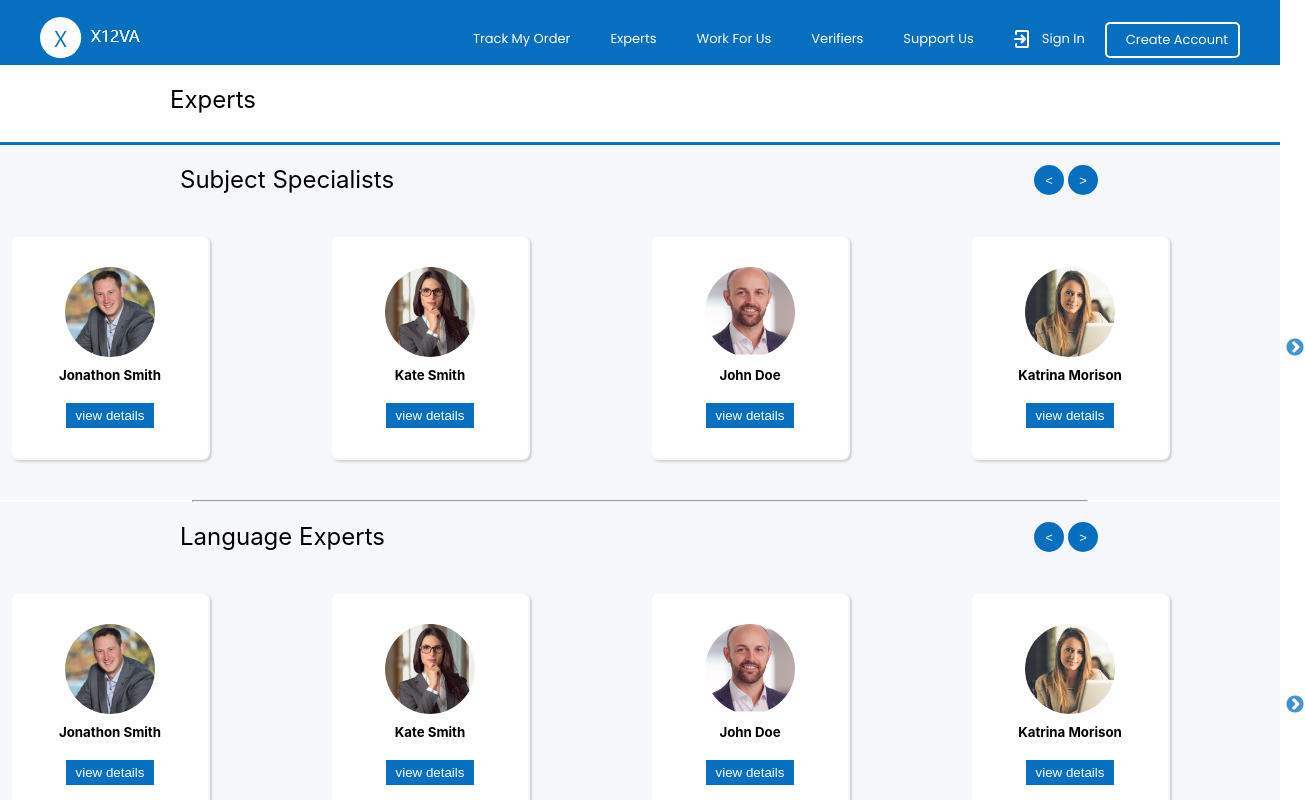
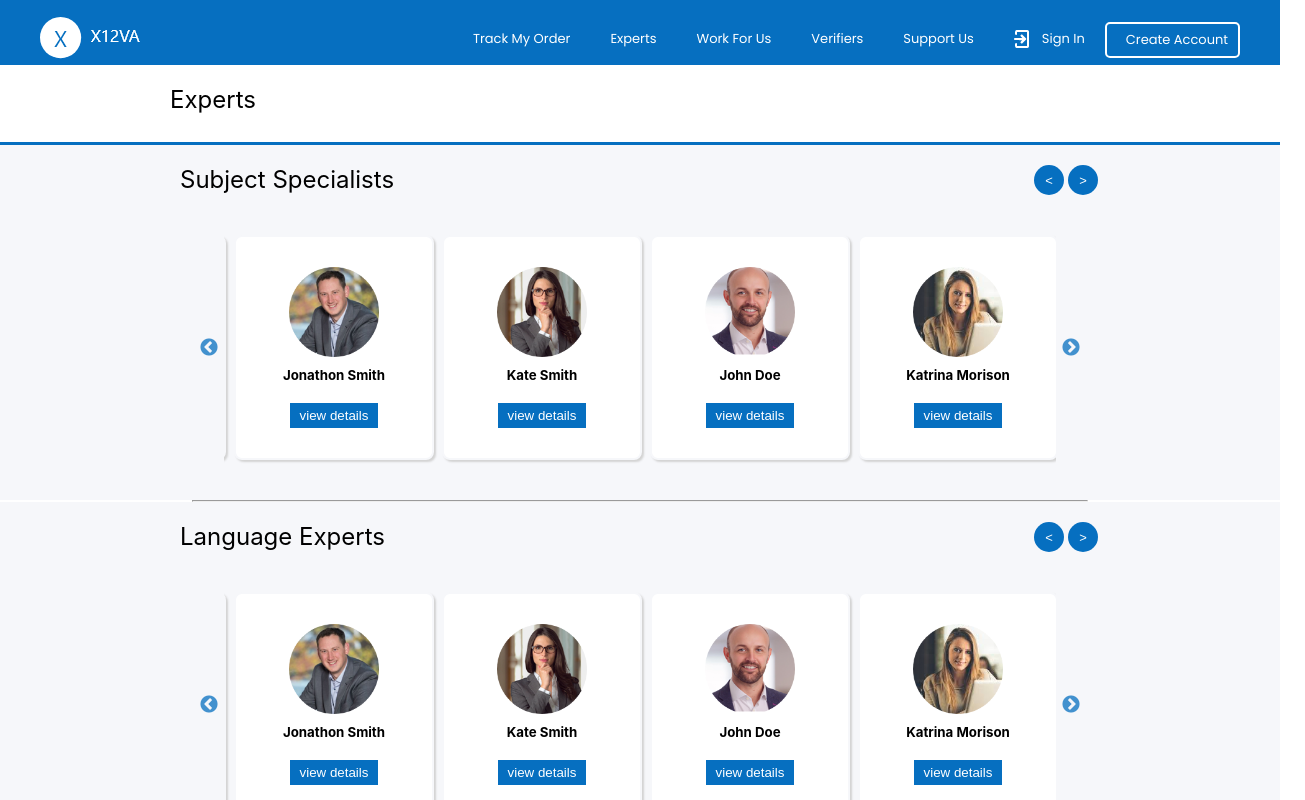
Before and after one commit to nomansd1/x12va, a React (Create React App) app: page /experts in a window 1280 px wide. Shown: the top 800 px of the page, 1305 px wide, since content can reach past the window. Built offline with nearby package versions, Linux system fonts and the light colour scheme.

Commit message:
experts component error resolved

```diff
--- a/src/Components/Screens/Experts Screen/ExpertGridRow.css
+++ b/src/Components/Screens/Experts Screen/ExpertGridRow.css
@@ -32,6 +32,14 @@ h2 {
     background-color: #F6F7FA;
 }
 
+.expertInnerGrid {
+    background-color: #F6F7FA;
+    justify-content: center;
+    align-items: center;
+    width: 65%;
+    margin: 0 auto;
+}
+
 .exp__sliderbutton {
     width: 30px;
     height: 30px;
--- a/src/Components/Screens/Experts Screen/ExpertGridRow.js
+++ b/src/Components/Screens/Experts Screen/ExpertGridRow.js
@@ -36,6 +36,7 @@ function ExpertGridRow({ title , avatar1 , avatar2 ,
                 </div>
             </div>
             <div className="expertGrid__row">
+                <div className="expertInnerGrid">
                 <Slider {...settings}>
                 <ExpertTile
                     avatar={avatar1}
@@ -77,6 +78,7 @@ function ExpertGridRow({ title , avatar1 , avatar2 ,
 
                 />
                 </Slider>
+                </div>
             </div>
 
             <hr className="horizontal__line"/>
```
